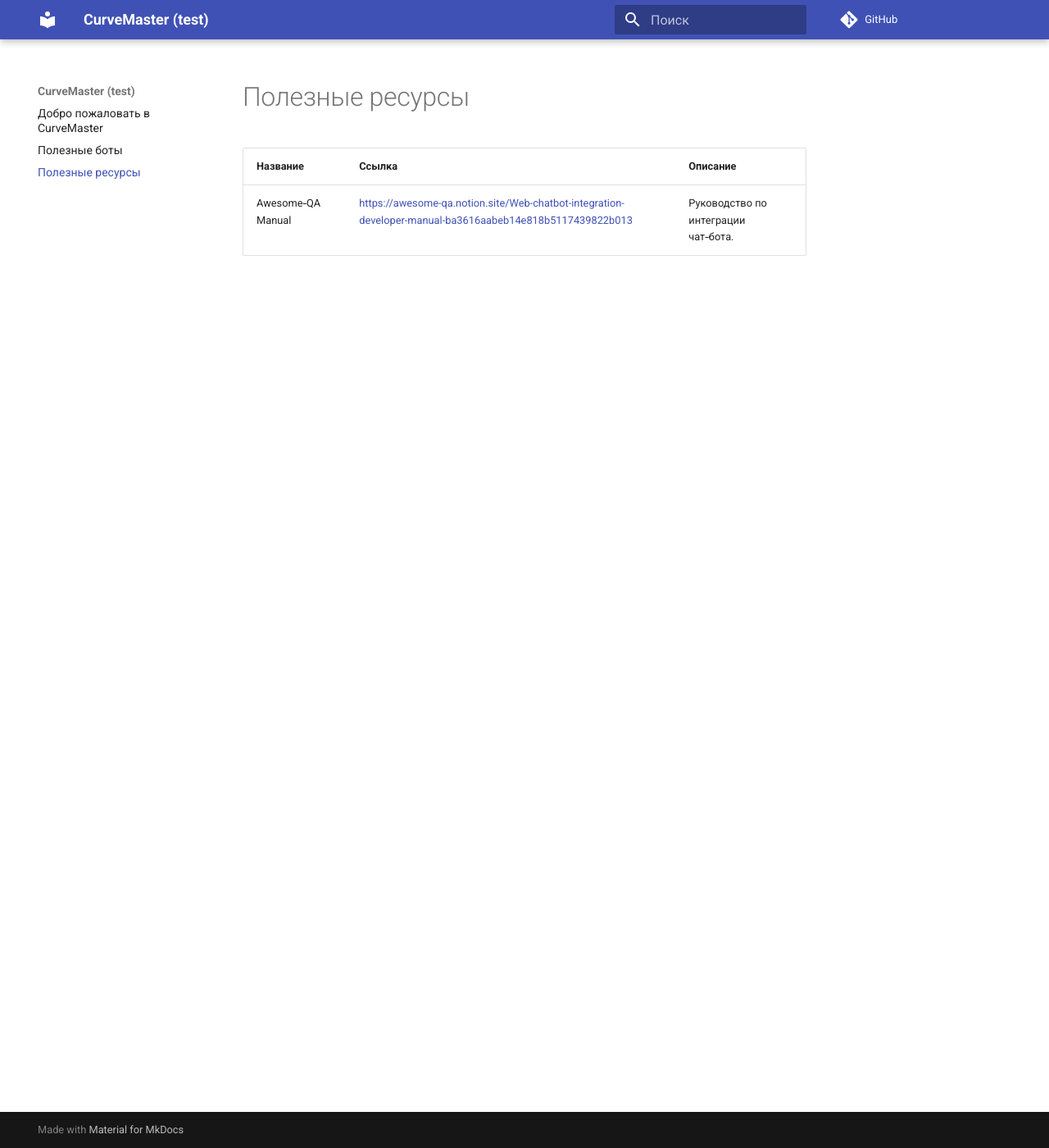
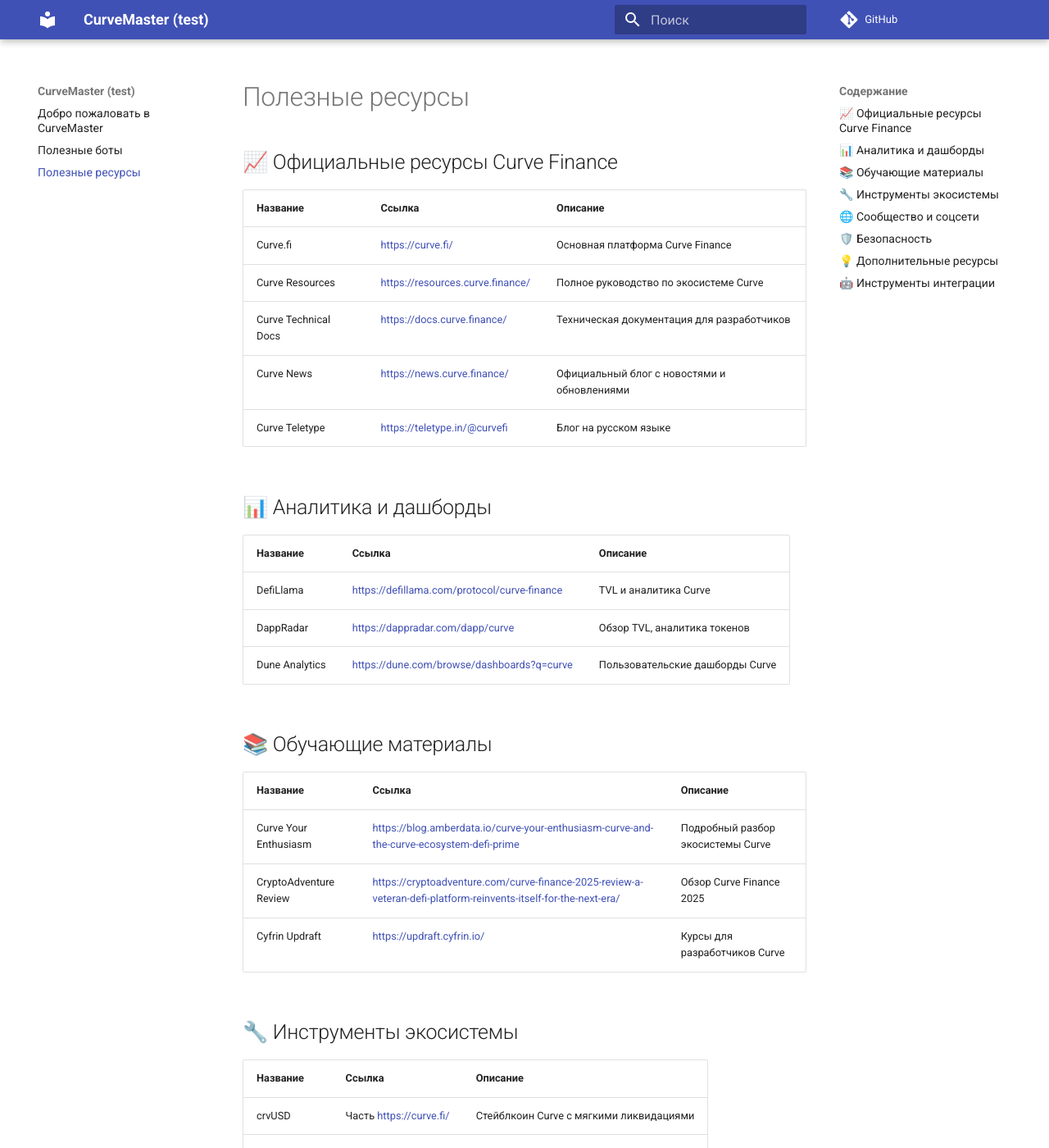
Before and after one commit to nikcrv/curvemaster, an MkDocs documentation site: the page built from docs/resources.md, in a window 1280 px wide and 1400 px high. Shown: the whole window at 82% size. Built offline with MkDocs 1.6.1 and Material for MkDocs 9.7.7, drawn with Linux system fonts in a browser that asks for light colours; a script that is not in the unit is left out; comment, search, counter and statistics services are not loaded; some of the changed text lies outside the part shown.

Commit message:
Обновление ресурсов: добавлена полная база по экосистеме Curve Finance

```diff
--- a/docs/resources.md
+++ b/docs/resources.md
@@ -1,5 +1,66 @@
 # Полезные ресурсы
+
+## 📈 Официальные ресурсы Curve Finance
 
 | Название | Ссылка | Описание |
 |----------|--------|----------|
-| Awesome‑QA Manual | <https://awesome-qa.notion.site/Web-chatbot-integration-developer-manual-ba3616aabeb14e818b5117439822b013> | Руководство по интеграции чат‑бота. |
+| Curve.fi | <https://curve.fi/> | Основная платформа Curve Finance |
+| Curve Resources | <https://resources.curve.finance/> | Полное руководство по экосистеме Curve |
+| Curve Technical Docs | <https://docs.curve.finance/> | Техническая документация для разработчиков |
+| Curve News | <https://news.curve.finance/> | Официальный блог с новостями и обновлениями |
+| Curve Teletype | <https://teletype.in/@curvefi> | Блог на русском языке |
+
+## 📊 Аналитика и дашборды
+
+| Название | Ссылка | Описание |
+|----------|--------|----------|
+| DefiLlama | <https://defillama.com/protocol/curve-finance> | TVL и аналитика Curve |
+| DappRadar | <https://dappradar.com/dapp/curve> | Обзор TVL, аналитика токенов |
+| Dune Analytics | <https://dune.com/browse/dashboards?q=curve> | Пользовательские дашборды Curve |
+
+## 📚 Обучающие материалы
+
+| Название | Ссылка | Описание |
+|----------|--------|----------|
+| Curve Your Enthusiasm | <https://blog.amberdata.io/curve-your-enthusiasm-curve-and-the-curve-ecosystem-defi-prime> | Подробный разбор экосистемы Curve |
+| CryptoAdventure Review | <https://cryptoadventure.com/curve-finance-2025-review-a-veteran-defi-platform-reinvents-itself-for-the-next-era/> | Обзор Curve Finance 2025 |
+| Cyfrin Updraft | <https://updraft.cyfrin.io/> | Курсы для разработчиков Curve |
+
+## 🔧 Инструменты экосистемы
+
+| Название | Ссылка | Описание |
+|----------|--------|----------|
+| crvUSD | Часть <https://curve.fi/> | Стейблкоин Curve с мягкими ликвидациями |
+| Curve Lend | Часть <https://curve.fi/> | Протокол кредитования Curve |
+| veCRV | Часть <https://curve.fi/> | Система голосования и блокировки CRV |
+| Gauge Voting | <https://dao.curve.fi/> | Голосование за распределение наград |
+
+## 🌐 Сообщество и соцсети
+
+| Название | Ссылка | Описание |
+|----------|--------|----------|
+| Discord | <https://discord.gg/curve> | Официальный Discord сервер |
+| Twitter/X | <https://twitter.com/CurveFinance> | Официальный Twitter |
+| Telegram | <https://t.me/curvefi> | Официальный Telegram канал |
+
+## 🛡️ Безопасность
+
+| Название | Ссылка | Описание |
+|----------|--------|----------|
+| Immunefi | <https://immunefi.com/bounty/curve/> | Bug bounty программа |
+| Audit Reports | <https://docs.curve.finance/references/audits/> | Отчеты аудитов безопасности |
+
+## 💡 Дополнительные ресурсы
+
+| Название | Ссылка | Описание |
+|----------|--------|----------|
+| CoinGecko | <https://www.coingecko.com/en/coins/curve-dao-token> | Данные о токене CRV |
+| GitHub | <https://github.com/curvefi> | Репозитории с кодом Curve |
+| 2024 Report | <https://news.curve.fi/2024-report/> | Годовой отчет за 2024 год |
+
+## 🤖 Инструменты интеграции
+
+| Название | Ссылка | Описание |
+|----------|--------|----------|
+| Awesome‑QA Manual | <https://awesome-qa.notion.site/Web-chatbot-integration-developer-manual-ba3616aabeb14e818b5117439822b013> | Руководство по интеграции чат‑бота |
+| Pluno AI | <https://app.pluno.ai/> | Платформа для создания чат-ботов с AI |
```
Also changed, not shown: 1 other file.
